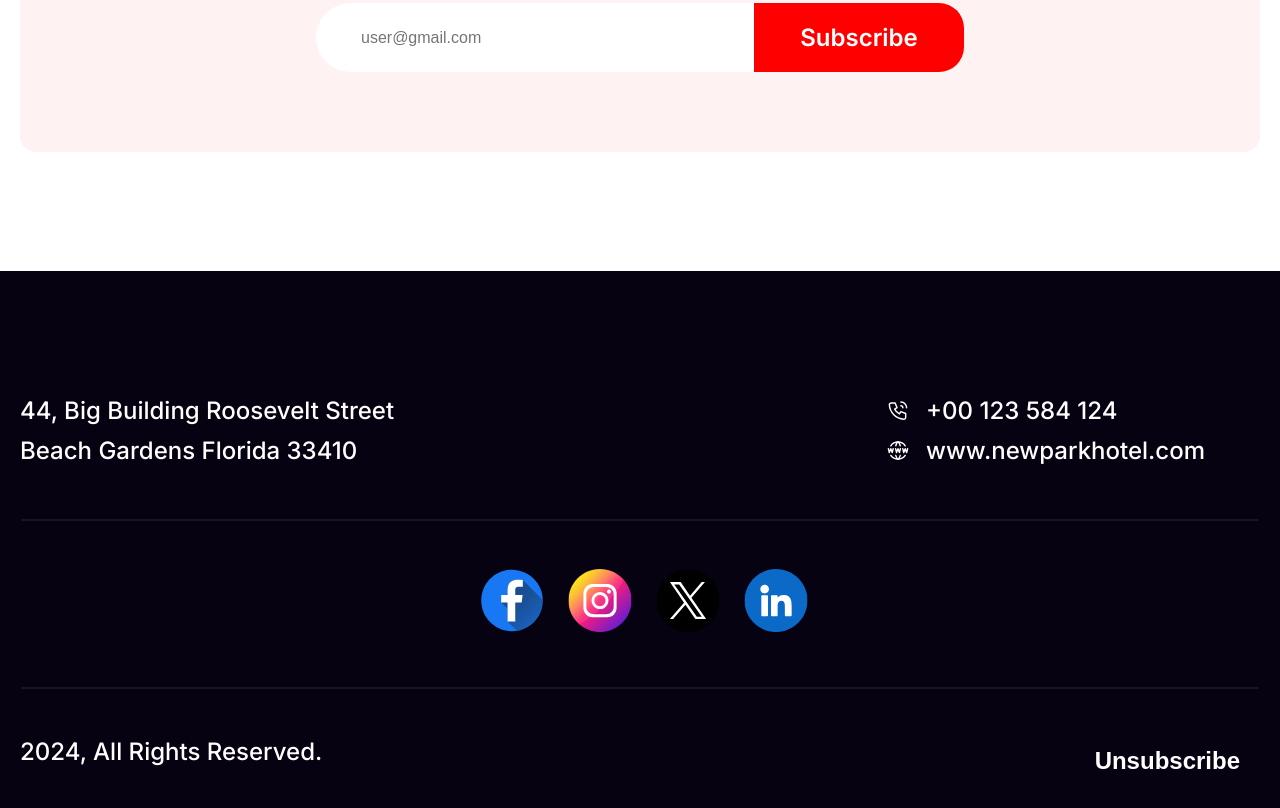
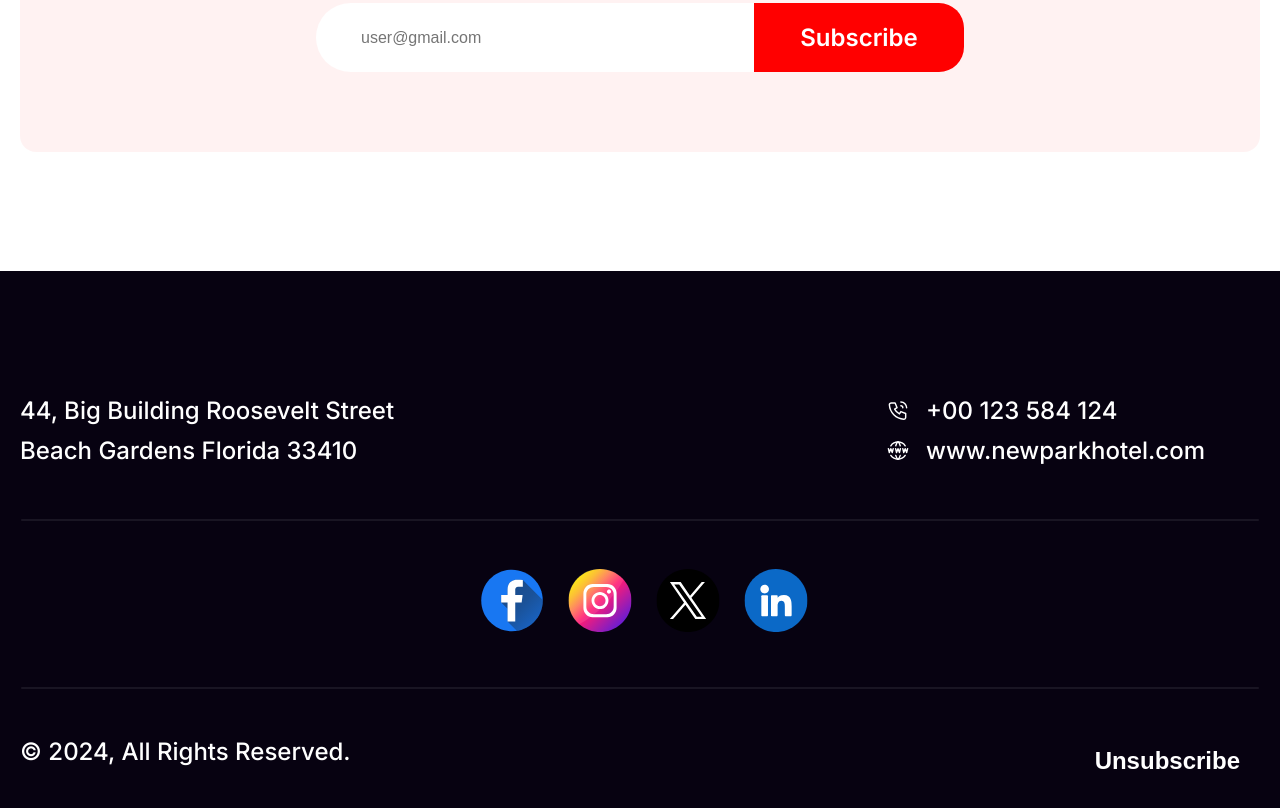
Before and after one commit to aniksarakash/B9A1-New-Year-New-Mission, a plain HTML site: page index.html in a window 1280 px wide. Shown: the part 6945-7753 px from the top of the page. Drawn offline with Linux system fonts and the light colour scheme.

Commit message:
Copyright Sign

```diff
--- a/index.html
+++ b/index.html
@@ -328,7 +328,7 @@
         />
 
         <div class="all-rights-reserved-parent">
-          <div class="all-rights-reserved">2024, All Rights Reserved.</div>
+          <div class="all-rights-reserved">&copy; 2024, All Rights Reserved.</div>
           <button class="unsubscribe custom-button">Unsubscribe</button>
         </div>
       </section>
```
